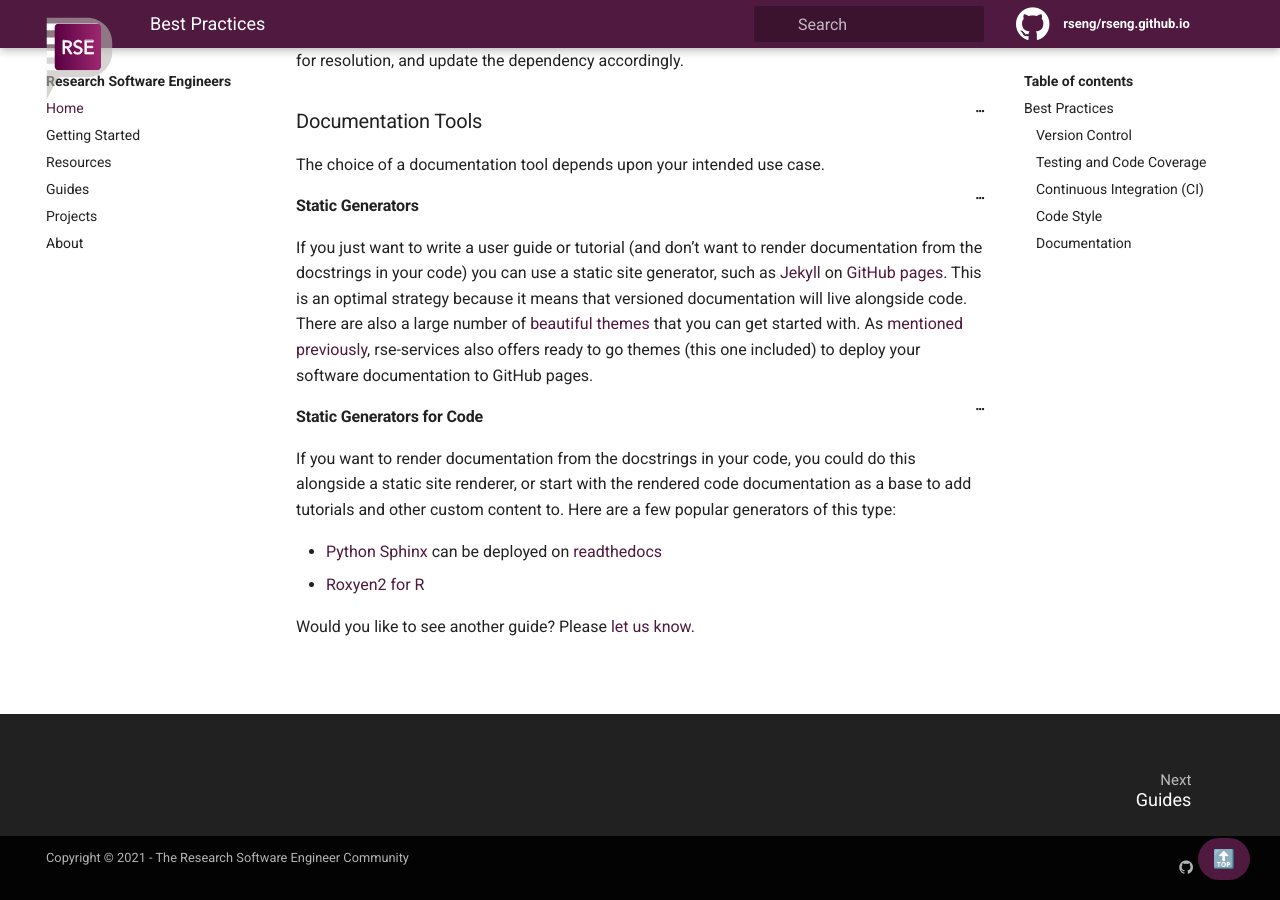
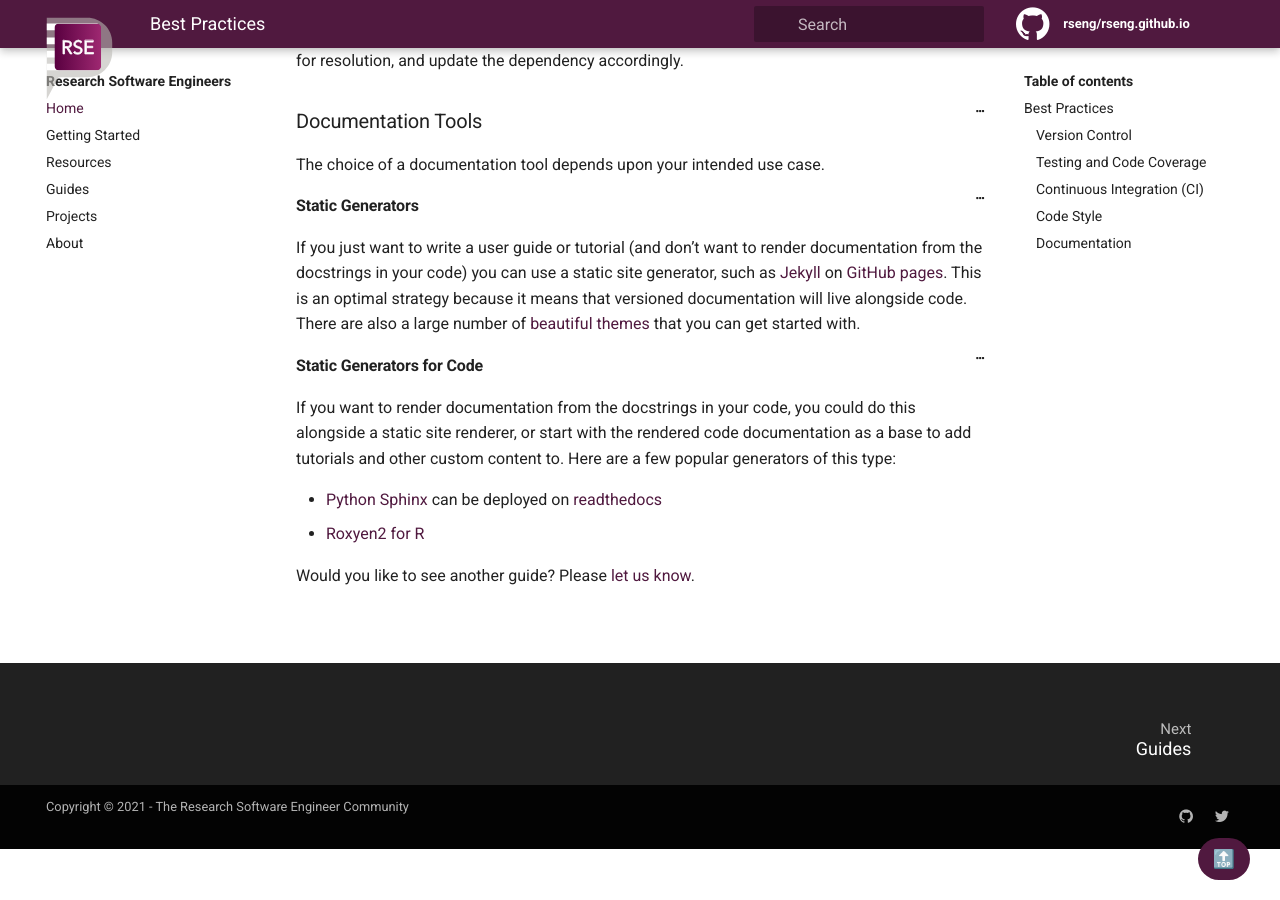
Before and after one commit to rseng/rseng.github.io, a Jekyll site: the page built from _docs/guides/best-practices/index.md, in a window 1280 px wide and 900 px high, scrolled down 4865 px. Built offline with Jekyll 4.4.1, drawn with Linux system fonts in a browser that asks for light colours.

Commit message:
fix some links
Signed-off-by: vsoch <vsoch@users.noreply.github.com>

```diff
--- a/_docs/guides/best-practices/index.md
+++ b/_docs/guides/best-practices/index.md
@@ -188,9 +188,7 @@
 from the docstrings in your code) you can use a static site generator, such as [Jekyll](https://jekyllrb.com)
 on [GitHub pages](https://pages.github.com/). This is an optimal strategy because it means that versioned
 documentation will live alongside code. There are also a large number of [beautiful themes](https://jekyll-themes.com/)
-that you can get started with. As [mentioned previously](https://stanford-rc.github.io/rse-services/docs/services/software#documentation),
-rse-services also offers ready to go themes (this one included) to deploy your software documentation
-to GitHub pages.
+that you can get started with.
 
 #### Static Generators for Code
 
```
Also changed, not shown: _docs/getting-started.md (+1 -1 lines), _includes/badges/software-checklist.svg.
